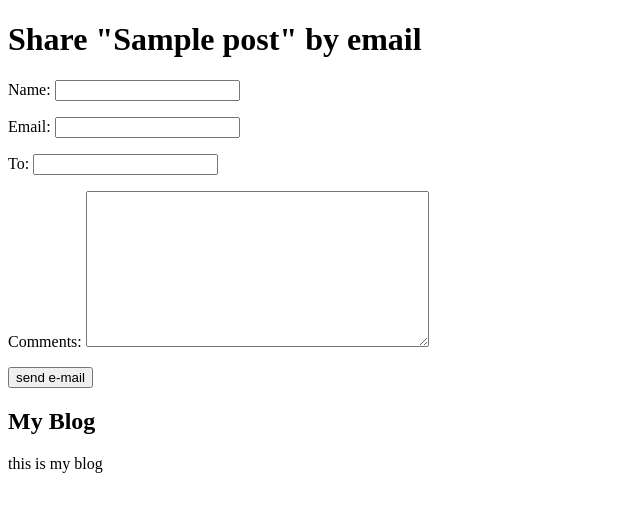
After one commit to bharris62/djangoblog, a Django app: page /blog/1/share/ in a window 1280 px wide. The commit adds this page. Shown: the top 512 px of the page, without its empty margins (0-640 px from the left). Run offline with Django 3.2, Linux system fonts and the light colour scheme; tables that the repository leaves empty hold one stand-in row (values such as "Sample post").

Commit message:
added pagination and email to share post

```diff
--- /dev/null
+++ b/blog/forms.py
@@ -0,0 +1,7 @@
+from django import forms
+
+class EmailPostForm(forms.Form):
+    name = forms.CharField(max_length=25)
+    email = forms.EmailField()
+    to = forms.EmailField()
+    comments = forms.CharField(required=False, widget=forms.Textarea)
--- a/blog/templates/blog/post/list.html
+++ b/blog/templates/blog/post/list.html
@@ -9,5 +9,5 @@
         <p class="date">Published: {{ post.publish }} by {{ post.author }}</p>
         {{ post.body|truncatewords:30|linebreaks }}
     {% endfor %}
-
+    {% include "pagination.html" with page=posts %}
 {% endblock %}
--- /dev/null
+++ b/blog/templates/blog/post/share.html
@@ -0,0 +1,16 @@
+{% extends "blog/base.html" %}
+
+{% block title %}Share a Post{% endblock %}
+
+{% block content %}
+    {% if sent %}
+        <h1>Email successfully sent</h1>
+        <p>"{{post.title}}" was successfully sent</p>
+    {% else %}
+        <h1>Share "{{ post.title }}" by email</h1>
+        <form action="." method="post">
+            {{ form.as_p }} {% csrf_token %}
+        <input type="submit" value='send e-mail'/>
+        </form>
+    {% endif %}
+{% endblock %}
--- a/blog/urls.py
+++ b/blog/urls.py
@@ -1,9 +1,10 @@
 from django.conf.urls import url
-from .views import post_detail, post_list
+from .views import post_detail, post_list, post_share
 
 urlpatterns = [
     url(r'^$', post_list, name='post_list'),
     url(r'^(?P<year>\d{4})/(?P<month>\d{2})/(?P<day>\d{2})/(?P<post>[-\w]+)/$',
         post_detail,
         name='post_detail'),
+    url(r'^(?P<post_id>\d+)/share/$', post_share, name='post_share'),
 ]
--- a/blog/views.py
+++ b/blog/views.py
@@ -1,10 +1,25 @@
 from django.shortcuts import render, get_object_or_404
+from django.core.paginator import Paginator, EmptyPage, PageNotAnInteger
 from .models import Post
+from .forms import EmailPostForm
+from django.core.mail import send_mail
+from djangoblogv2.settings import EMAIL
 # Create your views here.
+
 def post_list(request):
-    posts = Post.published.all()
-    print(posts)
-    return render(request, 'blog/post/list.html', {'posts': posts})
+    object_list = Post.published.all()
+    paginator = Paginator(object_list, 3)
+    page = request.GET.get('page')
+
+    try:
+        posts = paginator.page(page)
+    except PageNotAnInteger:
+        posts = paginator.page(1)
+    except EmptyPage:
+        posts = paginator.page(paginator.num_pages)
+
+    return render(request, 'blog/post/list.html', {'page': page,
+                                                   'posts': posts})
 
 
 def post_detail(request, year, month, day, post):
@@ -15,3 +30,21 @@ def post_detail(request, year, month, day, post):
                              publish__day=day)
 
     return render(request, 'blog/post/detail.html', {'post':post})
+
+def post_share(request, post_id):
+    post = get_object_or_404(Post, id=post_id, status='published')
+    sent = False
+
+    if request.method == 'POST':
+        form = EmailPostForm(request.POST)
+
+        if form.is_valid():
+            cd = form.cleaned_data
+            post_url = request.build_absolute_uri(post.get_absolute_url())
+            subject = '{}({}) recommends you reading "{}"'.format(cd['name'], cd['email'], post_url)
+            message = 'Read "{}" at {} by {} \n comments: {}'.format(post.title, post_url, post.author, cd['comments'])
+            send_mail(subject, message, EMAIL, [cd['to']])
+            sent = True
+    else:
+        form = EmailPostForm()
+    return render(request, 'blog/post/share.html', {'post':post, 'form': form, 'sent': sent})
```
Also changed, not shown: blog/templates/blog/post/detail.html (+9 -9 lines), blog/templates/pagination.html (added, +14 -0 lines), djangoblogv2/settings.py (+8 -0 lines), blog/models.py (line endings or trailing spaces), 1 other file.
